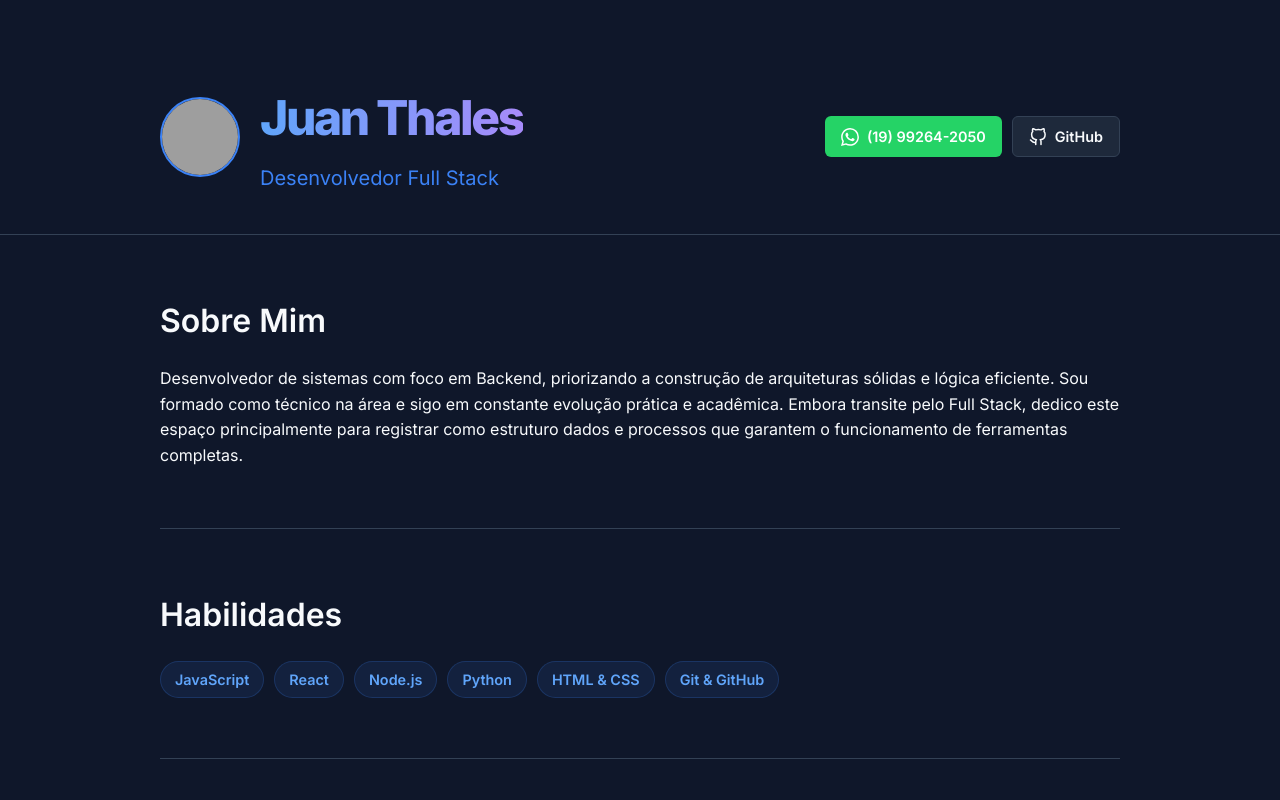
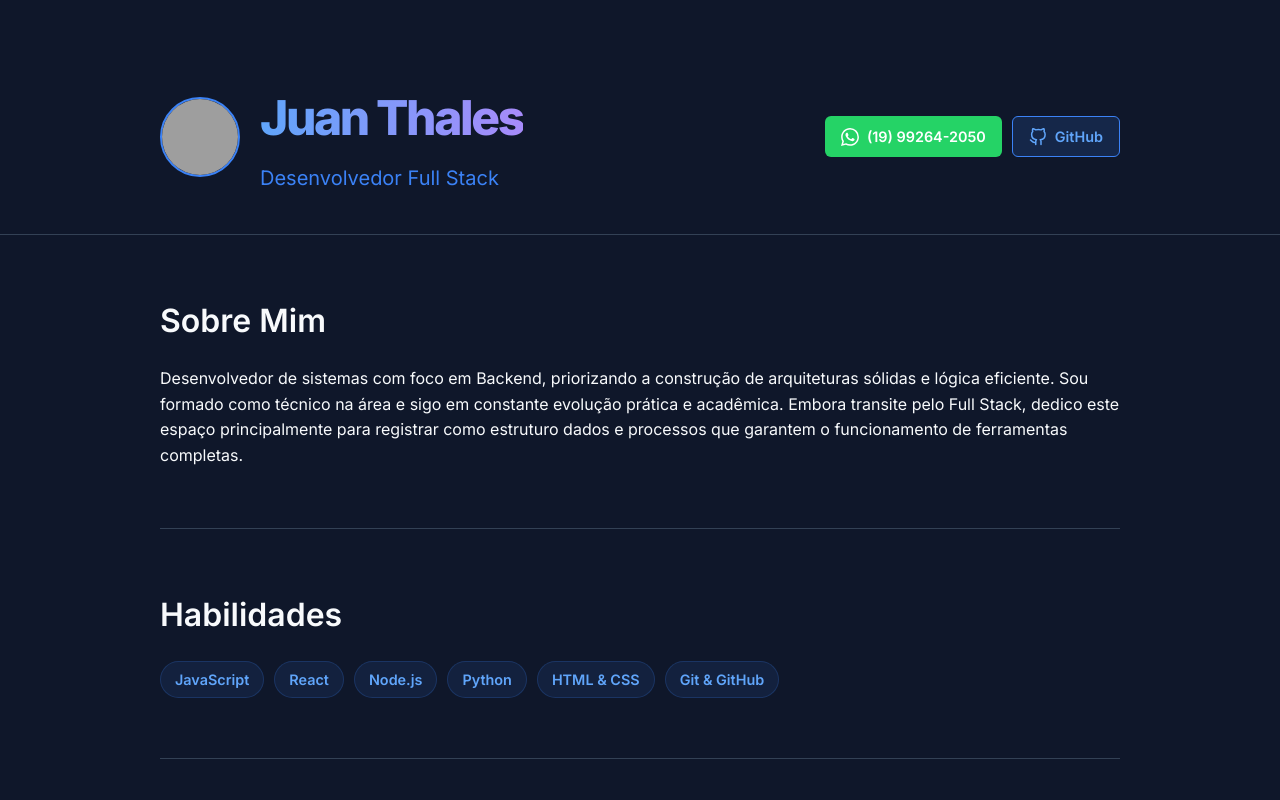
Before and after one commit to jtzzin/portfolio_front, a website built with Vite: page index.html in a window 1280 px wide. In both pictures the pointer is over the link "GitHub". Shown: the top 800 px of the page. Built offline with nearby package versions, Linux system fonts and the light colour scheme; no server answers; grey boxes are pictures that could not be loaded.

Commit message:
teste de cli

```diff
--- a/style.css
+++ b/style.css
@@ -254,7 +254,9 @@ body {
 }
 
 .btn-outline:hover {
-  background-color: var(--secondary-color);
+  background-color: rgba(59, 130, 246, 0.15);
+  border-color: var(--primary-color);
+  color: var(--accent-color);
 }
 
 .loading {
```
